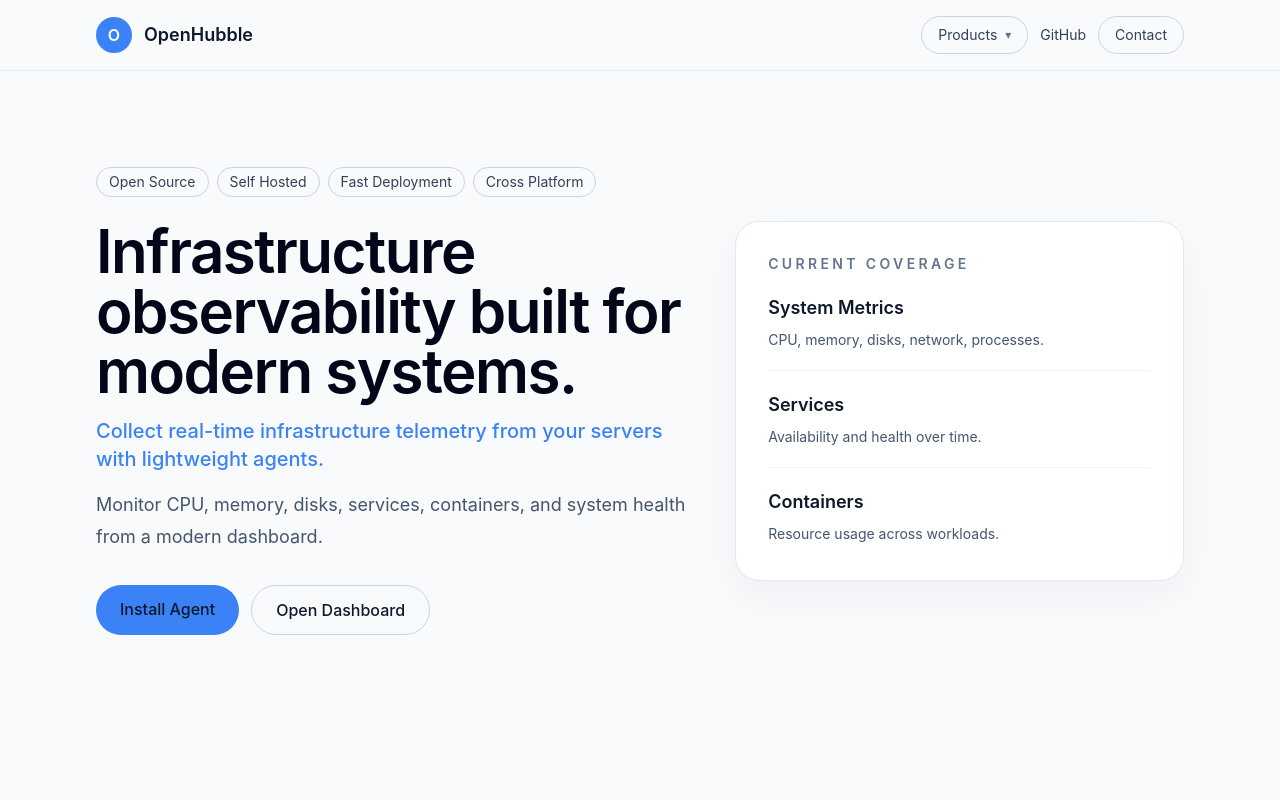
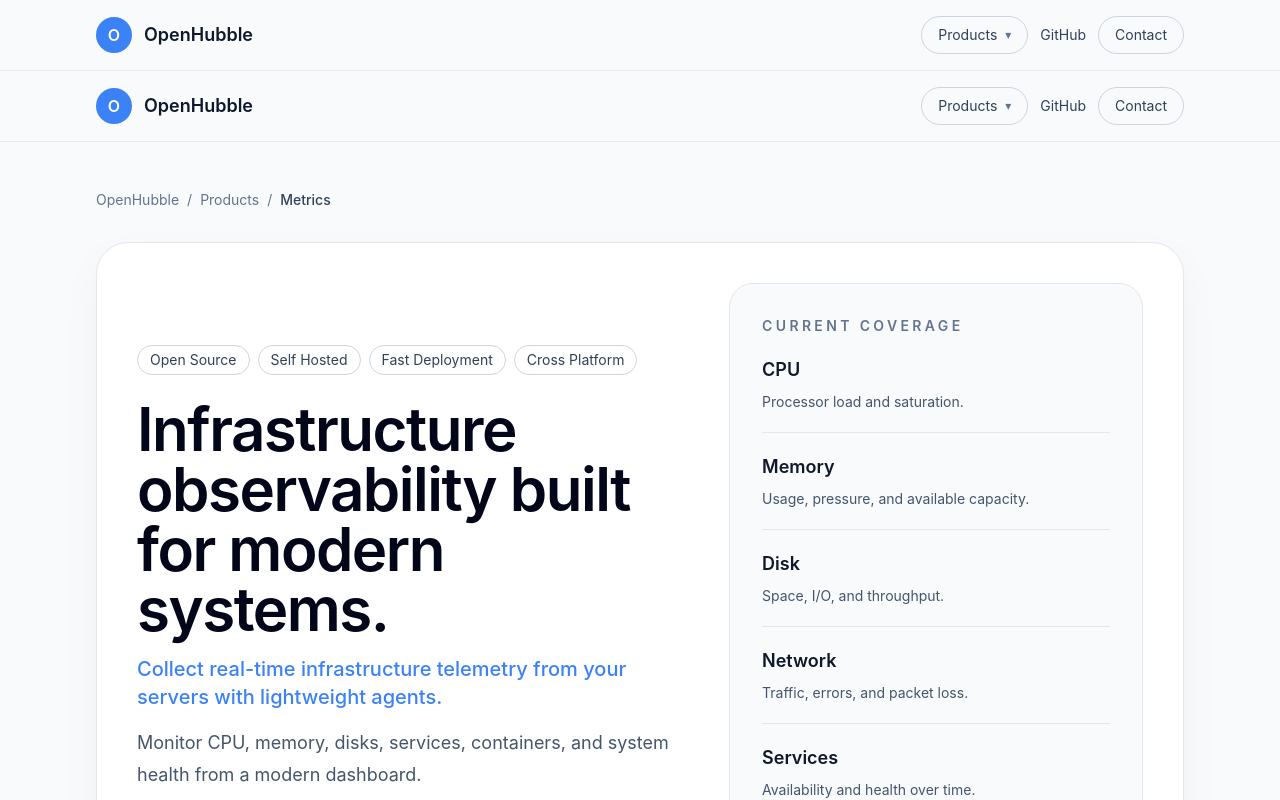
Before and after one commit to BlackIQ/landing, a Next.js app: page /products/metrics in a window 1280 px wide. Shown: the top 800 px of the page. Built offline with nearby package versions, Linux system fonts and the light colour scheme.

Commit message:
Almost done in metrics

```diff
--- a/src/app/products/metrics/page.tsx
+++ b/src/app/products/metrics/page.tsx
@@ -1,84 +1,184 @@
 import type { Metadata } from "next";
 import Link from "next/link";
-import { ProductSectionHeading } from "@/components/product-page-shell";
+import {
+  ProductPageShell,
+  ProductSectionHeading,
+} from "@/components/product-page-shell";
+
+const accent = "#3B82F6";
 
 const features = [
-  { title: "Lightweight Agent", description: "Minimal resource usage designed for production environments." },
-  { title: "Real-Time Monitoring", description: "Observe your infrastructure as metrics are collected." },
-  { title: "Historical Metrics", description: "Analyze trends over time and compare system behavior." },
-  { title: "Service Monitoring", description: "Monitor system services and availability from a single view." },
-  { title: "Container Support", description: "Collect metrics from containerized workloads and hosts." },
-  { title: "Secure Communication", description: "Authenticated communication between agents and dashboard." },
-  { title: "Open Source", description: "Fully open-source and community driven." },
-  { title: "REST API", description: "Integrate Metrics into your own tooling and workflows." },
+  {
+    title: "Lightweight Agent",
+    description: "Minimal resource usage designed for production environments.",
+  },
+  {
+    title: "Real-Time Monitoring",
+    description: "Observe your infrastructure as metrics are collected.",
+  },
+  {
+    title: "Historical Metrics",
+    description: "Analyze trends over time and compare system behavior.",
+  },
+  {
+    title: "Service Monitoring",
+    description: "Monitor system services and availability from a single view.",
+  },
+  {
+    title: "Container Support",
+    description: "Collect metrics from containerized workloads and hosts.",
+  },
+  {
+    title: "Secure Communication",
+    description: "Authenticated communication between agents and dashboard.",
+  },
+  {
+    title: "Open Source",
+    description: "Fully open-source and community driven.",
+  },
+  {
+    title: "REST API",
+    description: "Integrate Metrics into your own tooling and workflows.",
+  },
 ];
 
 const technologyGroups = [
-  { title: "Backend", items: ["FastAPI", "SQLAlchemy", "PostgreSQL", "REST API"] },
+  {
+    title: "Backend",
+    items: ["FastAPI", "SQLAlchemy", "PostgreSQL", "REST API"],
+  },
   { title: "Frontend", items: ["Next.js", "TypeScript", "Material UI"] },
   { title: "Agent", items: ["Python", "Systemd", "Async Collectors"] },
 ];
 
 const relatedProducts = [
-  { name: "Uptime", href: "/products/uptime", description: "Coming soon for website and API monitoring." },
-  { name: "Analytics", href: "/products/analytics", description: "Future analytics product for privacy-first insights." },
+  {
+    name: "Uptime",
+    href: "/products/uptime",
+    description: "Coming soon for website and API monitoring.",
+  },
+  {
+    name: "Analytics",
+    href: "/products/analytics",
+    description: "Future analytics product for privacy-first insights.",
+  },
 ];
 
 export const metadata: Metadata = {
   title: "OpenHubble Metrics",
-  description: "OpenHubble Metrics provides infrastructure observability for servers, services, containers, and system health.",
+  description:
+    "OpenHubble Metrics provides infrastructure observability for servers, services, containers, and system health.",
 };
 
 export default function MetricsPage() {
   return (
-    <div>
-      <section className="mx-auto grid max-w-6xl gap-8 px-6 py-16 lg:grid-cols-[1.15fr_0.85fr] lg:items-center lg:px-8 lg:py-24">
+    <ProductPageShell accent={accent}>
+      <section className="mx-auto max-w-6xl px-6 py-10 lg:px-8 lg:py-12">
+        <div className="mb-8 flex items-center gap-2 text-sm text-slate-500">
+          <Link href="/" className="transition hover:text-slate-800">
+            OpenHubble
+          </Link>
+          <span>/</span>
+          <Link href="/products" className="transition hover:text-slate-800">
+            Products
+          </Link>
+          <span>/</span>
+          <span className="font-medium text-slate-700">Metrics</span>
+        </div>
+        <div className="grid gap-8 rounded-[32px] border border-slate-200 bg-white p-8 shadow-[0_16px_40px_rgba(15,23,42,0.04)] lg:grid-cols-[1.15fr_0.85fr] lg:items-center lg:p-10">
           <div>
             <div className="mb-6 flex flex-wrap gap-2">
-            <span className="rounded-full border border-slate-300 px-3 py-1 text-sm text-slate-700">Open Source</span>
-            <span className="rounded-full border border-slate-300 px-3 py-1 text-sm text-slate-700">Self Hosted</span>
-            <span className="rounded-full border border-slate-300 px-3 py-1 text-sm text-slate-700">Fast Deployment</span>
-            <span className="rounded-full border border-slate-300 px-3 py-1 text-sm text-slate-700">Cross Platform</span>
+              <span className="rounded-full border border-slate-300 px-3 py-1 text-sm text-slate-700">
+                Open Source
+              </span>
+              <span className="rounded-full border border-slate-300 px-3 py-1 text-sm text-slate-700">
+                Self Hosted
+              </span>
+              <span className="rounded-full border border-slate-300 px-3 py-1 text-sm text-slate-700">
+                Fast Deployment
+              </span>
+              <span className="rounded-full border border-slate-300 px-3 py-1 text-sm text-slate-700">
+                Cross Platform
+              </span>
             </div>
             <h1 className="mb-4 text-4xl font-semibold tracking-tight text-slate-950 sm:text-5xl lg:text-6xl">
               Infrastructure observability built for modern systems.
             </h1>
-          <p className="mb-4 text-xl font-medium text-[#3B82F6]">
-            Collect real-time infrastructure telemetry from your servers with lightweight agents.
+            <p className="mb-4 text-xl font-medium" style={{ color: accent }}>
+              Collect real-time infrastructure telemetry from your servers with
+              lightweight agents.
             </p>
             <p className="max-w-2xl text-lg leading-8 text-slate-600">
-            Monitor CPU, memory, disks, services, containers, and system health from a modern dashboard.
+              Monitor CPU, memory, disks, services, containers, and system
+              health from a modern dashboard.
             </p>
             <div className="mt-8 flex flex-col gap-3 sm:flex-row">
-            <a href="#installation" className="rounded-full bg-[#3B82F6] px-6 py-3 text-center font-medium text-white transition hover:bg-[#2563EB]">
+              <a
+                href="#installation"
+                className="rounded-full px-6 py-3 text-center font-medium text-white transition hover:opacity-90"
+                style={{ backgroundColor: accent }}
+              >
                 Install Agent
               </a>
-            <a href="https://metrics.openhubble.com" target="_blank" rel="noreferrer" className="rounded-full border border-slate-300 px-6 py-3 text-center font-medium text-slate-700 transition hover:bg-white">
+              <a
+                href="https://metrics.openhubble.com"
+                target="_blank"
+                rel="noreferrer"
+                className="rounded-full border border-slate-300 px-6 py-3 text-center font-medium text-slate-700 transition hover:bg-white"
+              >
                 Open Dashboard
               </a>
             </div>
           </div>
 
-        <div className="rounded-3xl border border-slate-200 bg-white p-6 shadow-[0_16px_40px_rgba(15,23,42,0.04)] sm:p-8">
-          <p className="text-sm font-semibold uppercase tracking-[0.24em] text-slate-500">Current coverage</p>
+          <div className="rounded-3xl border border-slate-200 bg-slate-50 p-6 sm:p-8">
+            <p className="text-sm font-semibold uppercase tracking-[0.24em] text-slate-500">
+              Current coverage
+            </p>
             <div className="mt-5 space-y-5">
               {[
-              { title: "System Metrics", detail: "CPU, memory, disks, network, processes." },
-              { title: "Services", detail: "Availability and health over time." },
-              { title: "Containers", detail: "Resource usage across workloads." },
+                { title: "CPU", detail: "Processor load and saturation." },
+                {
+                  title: "Memory",
+                  detail: "Usage, pressure, and available capacity.",
+                },
+                { title: "Disk", detail: "Space, I/O, and throughput." },
+                {
+                  title: "Network",
+                  detail: "Traffic, errors, and packet loss.",
+                },
+                {
+                  title: "Services",
+                  detail: "Availability and health over time.",
+                },
+                {
+                  title: "Containers",
+                  detail: "Resource usage across workloads.",
+                },
               ].map((item) => (
-              <div key={item.title} className="border-b border-slate-100 pb-4 last:border-b-0 last:pb-0">
-                <h2 className="text-lg font-semibold text-slate-900">{item.title}</h2>
-                <p className="mt-1 text-sm leading-7 text-slate-600">{item.detail}</p>
+                <div
+                  key={item.title}
+                  className="border-b border-slate-200 pb-4 last:border-b-0 last:pb-0"
+                >
+                  <h2 className="text-lg font-semibold text-slate-900">
+                    {item.title}
+                  </h2>
+                  <p className="mt-1 text-sm leading-7 text-slate-600">
+                    {item.detail}
+                  </p>
                 </div>
               ))}
             </div>
           </div>
+        </div>
       </section>
 
-      <section id="installation" className="mx-auto max-w-6xl px-6 py-16 lg:px-8 lg:py-20">
+      <section
+        id="installation"
+        className="mx-auto max-w-6xl px-6 py-16 lg:px-8 lg:py-20"
+      >
         <ProductSectionHeading
-          accent="#3B82F6"
+          accent={accent}
           eyebrow="Installation"
           title="Install the agent in seconds"
           description="The OpenHubble Metrics Agent connects to your infrastructure and begins reporting metrics to the dashboard immediately."
@@ -88,45 +188,64 @@
             <code>{`curl -s get.metrics.openhubble.com/agent | sudo bash`}</code>
           </pre>
           <p className="mt-5 text-base leading-8 text-slate-600">
-            Install the OpenHubble Metrics Agent in seconds. Once connected, your infrastructure immediately begins reporting metrics to your dashboard.
+            Install the OpenHubble Metrics Agent in seconds. Once connected,
+            your infrastructure immediately begins reporting metrics to your
+            dashboard.
           </p>
         </div>
       </section>
 
       <section className="mx-auto max-w-6xl px-6 py-16 lg:px-8 lg:py-20">
         <ProductSectionHeading
-          accent="#3B82F6"
+          accent={accent}
           eyebrow="Architecture"
           title="A minimal path from host to dashboard"
           description="The architecture is intentionally simple so it fits into existing environments with minimal friction."
         />
         <div className="rounded-3xl border border-slate-200 bg-white p-8 shadow-[0_16px_40px_rgba(15,23,42,0.04)]">
           <div className="mx-auto flex max-w-3xl flex-col items-center gap-3 text-center text-sm font-medium text-slate-700">
-            <div className="rounded-2xl border border-slate-200 bg-slate-50 px-4 py-3">Linux Server</div>
+            <div className="rounded-2xl border border-slate-200 bg-slate-50 px-4 py-3">
+              Linux Server
+            </div>
             <div className="text-slate-400">↓</div>
-            <div className="rounded-2xl border border-slate-200 bg-slate-50 px-4 py-3">OpenHubble Metrics Agent</div>
+            <div className="rounded-2xl border border-slate-200 bg-slate-50 px-4 py-3">
+              OpenHubble Metrics Agent
+            </div>
             <div className="text-slate-400">↓</div>
-            <div className="rounded-2xl border border-slate-200 bg-slate-50 px-4 py-3">Secure API</div>
+            <div className="rounded-2xl border border-slate-200 bg-slate-50 px-4 py-3">
+              Secure API
+            </div>
             <div className="text-slate-400">↓</div>
-            <div className="rounded-2xl border border-slate-200 bg-slate-50 px-4 py-3">Metrics Dashboard</div>
+            <div className="rounded-2xl border border-slate-200 bg-slate-50 px-4 py-3">
+              Metrics Dashboard
+            </div>
             <div className="text-slate-400">↓</div>
-            <div className="rounded-2xl border border-slate-200 bg-slate-50 px-4 py-3">You</div>
+            <div className="rounded-2xl border border-slate-200 bg-slate-50 px-4 py-3">
+              You
+            </div>
           </div>
         </div>
       </section>
 
       <section className="mx-auto max-w-6xl px-6 py-16 lg:px-8 lg:py-20">
         <ProductSectionHeading
-          accent="#3B82F6"
+          accent={accent}
           eyebrow="Features"
           title="Built for infrastructure teams and operators"
           description="The product focuses on practical monitoring needs without adding unnecessary complexity."
         />
         <div className="grid gap-4 md:grid-cols-2 xl:grid-cols-4">
           {features.map((feature) => (
-            <div key={feature.title} className="rounded-3xl border border-slate-200 bg-white p-6">
-              <h3 className="mb-2 text-lg font-semibold text-slate-900">{feature.title}</h3>
-              <p className="text-sm leading-7 text-slate-600">{feature.description}</p>
+            <div
+              key={feature.title}
+              className="rounded-3xl border border-slate-200 bg-white p-6"
+            >
+              <h3 className="mb-2 text-lg font-semibold text-slate-900">
+                {feature.title}
+              </h3>
+              <p className="text-sm leading-7 text-slate-600">
+                {feature.description}
+              </p>
             </div>
           ))}
         </div>
@@ -135,13 +254,27 @@
       <section className="mx-auto max-w-6xl px-6 py-16 lg:px-8 lg:py-20">
         <div className="flex flex-col gap-6 rounded-3xl border border-slate-200 bg-white p-8 shadow-[0_16px_40px_rgba(15,23,42,0.04)] md:flex-row md:items-center md:justify-between">
           <div>
-            <p className="mb-3 text-sm font-semibold uppercase tracking-[0.24em] text-[#3B82F6]">Dashboard</p>
-            <h3 className="mb-2 text-3xl font-semibold text-slate-900">Modern Infrastructure Dashboard</h3>
+            <p
+              className="mb-3 text-sm font-semibold uppercase tracking-[0.24em]"
+              style={{ color: accent }}
+            >
+              Dashboard
+            </p>
+            <h3 className="mb-2 text-3xl font-semibold text-slate-900">
+              Modern Infrastructure Dashboard
+            </h3>
             <p className="max-w-2xl text-base leading-8 text-slate-600">
-              Manage servers, groups, tags, services, infrastructure metrics, and system health from a clean and responsive interface.
+              Manage servers, groups, tags, services, infrastructure metrics,
+              and system health from a clean and responsive interface.
             </p>
           </div>
-          <a href="https://metrics.openhubble.com" target="_blank" rel="noreferrer" className="rounded-full bg-[#3B82F6] px-6 py-3 text-center font-medium text-white transition hover:bg-[#2563EB]">
+          <a
+            href="https://metrics.openhubble.com"
+            target="_blank"
+            rel="noreferrer"
+            className="rounded-full px-6 py-3 text-center font-medium text-white transition hover:opacity-90"
+            style={{ backgroundColor: accent }}
+          >
             Open Dashboard
           </a>
         </div>
@@ -149,35 +282,64 @@
 
       <section className="mx-auto max-w-6xl px-6 py-16 lg:px-8 lg:py-20">
         <ProductSectionHeading
-          accent="#3B82F6"
+          accent={accent}
           eyebrow="Agent"
           title="A lightweight collector for system and service data"
           description="The agent runs on hosts and reports structured telemetry back to the Metrics service."
         />
         <div className="rounded-3xl border border-slate-200 bg-white p-8">
           <p className="text-base leading-8 text-slate-600">
-            The OpenHubble Metrics Agent is designed to stay small and predictable. It gathers system and service data with low overhead and sends it to the platform using authenticated connections.
+            The OpenHubble Metrics Agent is designed to stay small and
+            predictable. It gathers system and service data with low overhead
+            and sends it to the platform using authenticated connections.
           </p>
         </div>
       </section>
 
-      <section id="opensource" className="mx-auto max-w-6xl px-6 py-16 lg:px-8 lg:py-20">
+      <section
+        id="opensource"
+        className="mx-auto max-w-6xl px-6 py-16 lg:px-8 lg:py-20"
+      >
         <div className="rounded-3xl border border-slate-200 bg-white p-8 sm:p-10">
           <div className="max-w-3xl">
-            <p className="mb-3 text-sm font-semibold uppercase tracking-[0.24em] text-[#3B82F6]">Open Source</p>
-            <h3 className="mb-3 text-3xl font-semibold text-slate-900">The dashboard and the agent are open source.</h3>
+            <p
+              className="mb-3 text-sm font-semibold uppercase tracking-[0.24em]"
+              style={{ color: accent }}
+            >
+              Open Source
+            </p>
+            <h3 className="mb-3 text-3xl font-semibold text-slate-900">
+              The dashboard and the agent are open source.
+            </h3>
             <p className="text-base leading-8 text-slate-600">
-              Contributions are welcome. If you are working on infrastructure monitoring, system administration, or dashboard tooling, the project is open to discussion and collaboration.
+              Contributions are welcome. If you are working on infrastructure
+              monitoring, system administration, or dashboard tooling, the
+              project is open to discussion and collaboration.
             </p>
           </div>
           <div className="mt-6 grid gap-4 md:grid-cols-3">
-            <a href="https://github.com/OpenHubble/metrics-agent" target="_blank" rel="noreferrer" className="rounded-2xl border border-slate-200 bg-slate-50 p-4 text-sm font-medium text-slate-700 transition hover:bg-white">
+            <a
+              href="https://github.com/OpenHubble/metrics-agent"
+              target="_blank"
+              rel="noreferrer"
+              className="rounded-2xl border border-slate-200 bg-slate-50 p-4 text-sm font-medium text-slate-700 transition hover:bg-white"
+            >
               Metrics Agent
             </a>
-            <a href="https://github.com/OpenHubble/metrics-dashboard-frontend" target="_blank" rel="noreferrer" className="rounded-2xl border border-slate-200 bg-slate-50 p-4 text-sm font-medium text-slate-700 transition hover:bg-white">
+            <a
+              href="https://github.com/OpenHubble/metrics-dashboard-frontend"
+              target="_blank"
+              rel="noreferrer"
+              className="rounded-2xl border border-slate-200 bg-slate-50 p-4 text-sm font-medium text-slate-700 transition hover:bg-white"
+            >
               Dashboard Frontend
             </a>
-            <a href="https://github.com/OpenHubble/metrics-dashboard-backend" target="_blank" rel="noreferrer" className="rounded-2xl border border-slate-200 bg-slate-50 p-4 text-sm font-medium text-slate-700 transition hover:bg-white">
+            <a
+              href="https://github.com/OpenHubble/metrics-dashboard-backend"
+              target="_blank"
+              rel="noreferrer"
+              className="rounded-2xl border border-slate-200 bg-slate-50 p-4 text-sm font-medium text-slate-700 transition hover:bg-white"
+            >
               Dashboard Backend
             </a>
           </div>
@@ -186,18 +348,26 @@
 
       <section className="mx-auto max-w-6xl px-6 py-16 lg:px-8 lg:py-20">
         <ProductSectionHeading
-          accent="#3B82F6"
+          accent={accent}
           eyebrow="Technology"
           title="Implementation details, not hype"
           description="The stack is straightforward and practical for running the service reliably."
         />
         <div className="grid gap-4 lg:grid-cols-3">
           {technologyGroups.map((group) => (
-            <div key={group.title} className="rounded-3xl border border-slate-200 bg-white p-6">
-              <h3 className="mb-4 text-lg font-semibold text-slate-900">{group.title}</h3>
+            <div
+              key={group.title}
+              className="rounded-3xl border border-slate-200 bg-white p-6"
+            >
+              <h3 className="mb-4 text-lg font-semibold text-slate-900">
+                {group.title}
+              </h3>
               <div className="flex flex-wrap gap-2">
                 {group.items.map((item) => (
-                  <span key={item} className="rounded-full border border-slate-200 bg-slate-50 px-3 py-1 text-sm text-slate-700">
+                  <span
+                    key={item}
+                    className="rounded-full border border-slate-200 bg-slate-50 px-3 py-1 text-sm text-slate-700"
+                  >
                     {item}
                   </span>
                 ))}
@@ -209,39 +379,67 @@
 
       <section className="mx-auto max-w-6xl px-6 py-16 lg:px-8 lg:py-20">
         <ProductSectionHeading
-          accent="#3B82F6"
+          accent={accent}
           eyebrow="Documentation"
           title="Reference material for operators and developers"
           description="Use the documentation and API references alongside the product to integrate Metrics into your workflows."
         />
         <div className="grid gap-4 md:grid-cols-2">
-          <a href="https://metrics.openhubble.com/docs" target="_blank" rel="noreferrer" className="rounded-3xl border border-slate-200 bg-white p-6 transition hover:bg-slate-50">
-            <h3 className="text-lg font-semibold text-slate-900">Documentation</h3>
-            <p className="mt-2 text-sm leading-7 text-slate-600">Guides for installing, configuring, and operating the agent and dashboard.</p>
+          <a
+            href="https://metrics.openhubble.com/docs"
+            target="_blank"
+            rel="noreferrer"
+            className="rounded-3xl border border-slate-200 bg-white p-6 transition hover:bg-slate-50"
+          >
+            <h3 className="text-lg font-semibold text-slate-900">
+              Documentation
+            </h3>
+            <p className="mt-2 text-sm leading-7 text-slate-600">
+              Guides for installing, configuring, and operating the agent and
+              dashboard.
+            </p>
           </a>
-          <a href="https://api.metrics.openhubble.com/redoc" target="_blank" rel="noreferrer" className="rounded-3xl border border-slate-200 bg-white p-6 transition hover:bg-slate-50">
-            <h3 className="text-lg font-semibold text-slate-900">API Reference</h3>
-            <p className="mt-2 text-sm leading-7 text-slate-600">Details for integrating Metrics into your own tooling and services.</p>
+          <a
+            href="https://api.metrics.openhubble.com/redoc"
+            target="_blank"
+            rel="noreferrer"
+            className="rounded-3xl border border-slate-200 bg-white p-6 transition hover:bg-slate-50"
+          >
+            <h3 className="text-lg font-semibold text-slate-900">
+              API Reference
+            </h3>
+            <p className="mt-2 text-sm leading-7 text-slate-600">
+              Details for integrating Metrics into your own tooling and
+              services.
+            </p>
           </a>
         </div>
       </section>
 
       <section className="mx-auto max-w-6xl px-6 py-16 lg:px-8 lg:py-20">
         <ProductSectionHeading
-          accent="#3B82F6"
+          accent={accent}
           eyebrow="Related Products"
           title="The ecosystem continues to expand"
           description="Metrics is one product within the broader OpenHubble platform."
         />
         <div className="grid gap-4 md:grid-cols-2">
           {relatedProducts.map((product) => (
-            <Link key={product.name} href={product.href} className="rounded-3xl border border-slate-200 bg-white p-6 transition hover:bg-slate-50">
-              <h3 className="text-lg font-semibold text-slate-900">{product.name}</h3>
-              <p className="mt-2 text-sm leading-7 text-slate-600">{product.description}</p>
+            <Link
+              key={product.name}
+              href={product.href}
+              className="rounded-3xl border border-slate-200 bg-white p-6 transition hover:bg-slate-50"
+            >
+              <h3 className="text-lg font-semibold text-slate-900">
+                {product.name}
+              </h3>
+              <p className="mt-2 text-sm leading-7 text-slate-600">
+                {product.description}
+              </p>
             </Link>
           ))}
         </div>
       </section>
-    </div>
+    </ProductPageShell>
   );
 }
```
Lines whose indentation alone changed are shown as unchanged.
